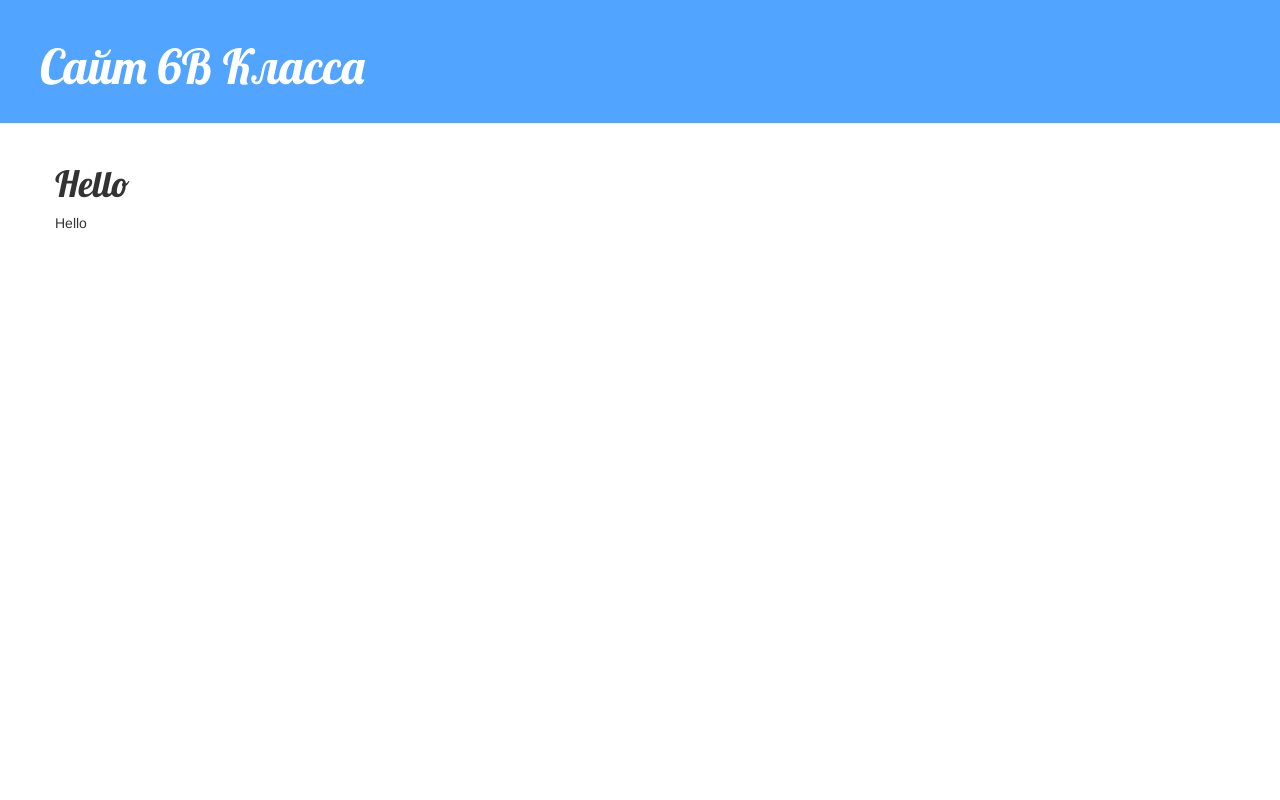
After one commit to deepexsense/sixv, a Django app: page /post/1/ in a window 1280 px wide. The commit adds this page. Run offline with Django 3.2, Linux system fonts and the light colour scheme; data comes from the database, SQL or seed files in the repository; some libraries are stand-ins or nearby versions.

Commit message:
New styles and HTMLs for project

```diff
--- /dev/null
+++ b/sixv/static/css/sixv.css
@@ -0,0 +1,46 @@
+.page-header {
+    background-color: #51A4FF;
+    margin-top: 0;
+    padding: 20px 20px 20px 40px;
+}
+
+.page-header h1, .page-header h1 a, .page-header h1 a:visited, .page-header h1 a:active {
+    color: #ffffff;
+    font-size: 36pt;
+    text-decoration: none;
+}
+
+.content {
+    margin-left: 40px;
+}
+
+h1, h2, h3, h4 {
+    font-family: 'Lobster', cursive;
+}
+
+.date {
+    color: #828282;
+}
+
+.save {
+    float: right;
+}
+
+.post-form textarea, .post-form input {
+    width: 100%;
+}
+
+.top-menu, .top-menu:hover, .top-menu:visited {
+    color: #ffffff;
+    float: right;
+    font-size: 26pt;
+    margin-right: 20px;
+}
+
+.post {
+    margin-bottom: 70px;
+}
+
+.post h1 a, .post h1 a:visited {
+    color: #000000;
+}
--- a/sixv/urls.py
+++ b/sixv/urls.py
@@ -4,4 +4,5 @@ from sixv import views
 
 urlpatterns = [
     url(r'^$', views.post_list, name='post_list'),
+    url(r'^post/(?P<pk>\d+)/$', views.post_detail, name='post_detail')
 ]
--- a/sixv/views.py
+++ b/sixv/views.py
@@ -1,4 +1,4 @@
-from django.shortcuts import render
+from django.shortcuts import render, get_object_or_404
 from django.utils import timezone
 
 from .models import Post
@@ -6,3 +6,7 @@ from .models import Post
 def post_list(request):
     posts = Post.objects.filter(published_data__lte=timezone.now()).order_by('published_data')
     return render(request, 'sixv/post_list.html', {'posts': posts})
+
+def post_detail(request, pk):
+    post = get_object_or_404(Post, pk=pk)
+    return render(request, 'sixv/post_detail.html',{'post' : post})
--- /dev/null
+++ b/templates/sixv/base.html
@@ -0,0 +1,24 @@
+{% load static %}
+<html>
+    <head>
+        <title>Сайт 6В Класса</title>
+        <link rel="stylesheet" href="//maxcdn.bootstrapcdn.com/bootstrap/3.2.0/css/bootstrap.min.css">
+        <link rel="stylesheet" href="//maxcdn.bootstrapcdn.com/bootstrap/3.2.0/css/bootstrap-theme.min.css">
+        <link href='//fonts.googleapis.com/css?family=Lobster&subset=latin,latin-ext' rel='stylesheet' type='text/css'>
+        <link rel="stylesheet" href="{% static 'css/sixv.css' %}">
+    </head>
+    <body>
+        <div class="page-header">
+            <h1><a href="/">Сайт 6В Класса</a></h1>
+        </div>
+
+        <div class="content container">
+            <div class="row">
+                <div class="col-md-8">
+                    {% block content %}
+                    {% endblock %}
+                </div>
+            </div>
+        </div>
+    </body>
+</html>
--- /dev/null
+++ b/templates/sixv/post_detail.html
@@ -0,0 +1,13 @@
+{% extends 'sixv/base.html' %}
+
+{% block content %}
+    <div class="post">
+        {% if post.published_date %}
+            <div class="date">
+                {{ post.published_date }}
+            </div>
+        {% endif %}
+        <h1>{{ post.title }}</h1>
+        <p>{{ post.text|linebreaksbr }}</p>
+    </div>
+{% endblock %}
--- a/untitled/urls.py
+++ b/untitled/urls.py
@@ -2,6 +2,6 @@ from django.conf.urls import url, include
 from django.contrib import admin
 
 urlpatterns = [
-    url(r'^sixv/', include('sixv.urls')),
+    url(r'^', include('sixv.urls')),
     url(r'^admin/', admin.site.urls),
 ]
```
Also changed, not shown: templates/sixv/post_list.html (+11 -16 lines).
